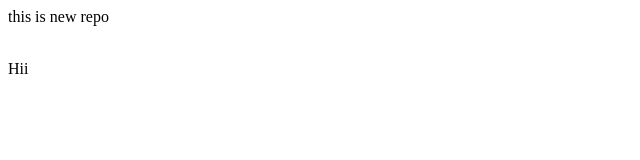
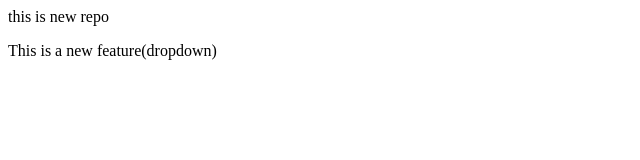
Before and after one commit to Adityaparbat/localrepo, a plain HTML site: page index.html in a window 1280 px wide. Shown: the whole page, without its empty margins (0-640 px from the left). Drawn offline with Linux system fonts and the light colour scheme.

```diff
--- a/index.html
+++ b/index.html
@@ -1,2 +1,2 @@
 <p> this is new repo </p>
-<br> Hii
+<p> This is a new feature(dropdown)</p>
```
